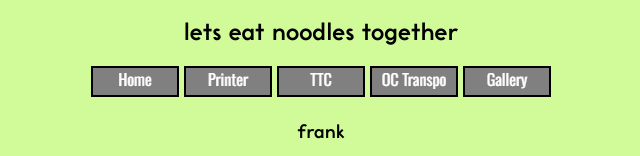
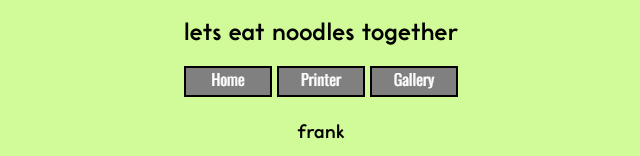
Before and after one commit to frankEatsNoodles/frankeatsnoodles.github.io, a plain HTML site: page index.html in a window 1280 px wide. Shown: the part 153-309 px from the top of the page, without its empty margins (319-959 px from the left). Drawn offline with Linux system fonts and the light colour scheme.

Commit message:
Update index.html

```diff
--- a/index.html
+++ b/index.html
@@ -16,8 +16,6 @@
     <!-- the buttons to the other pages-->
     <a href='index.html'><img src="images/home.gif" style="display:inline-block;"></a>
     <a href='printer.html'><img src="images/print.gif" style="display:inline-block;"></a>
-    <a href='ttc.html'><img src="images/ttc.gif" style="display:inline-block;"></a>
-    <a href='oc.html'><img src="images/oc.gif" style="display:inline-block;"></a>
     <a href='gallery.html'><img src="images/gallery.gif" style="display:inline-block;"></a>
   </div>
   <div>
```
